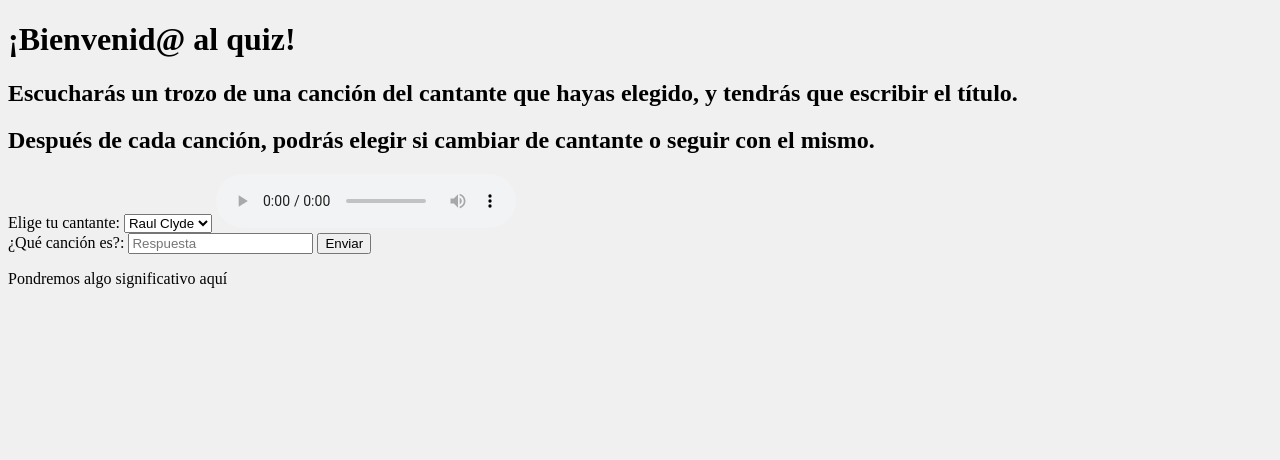
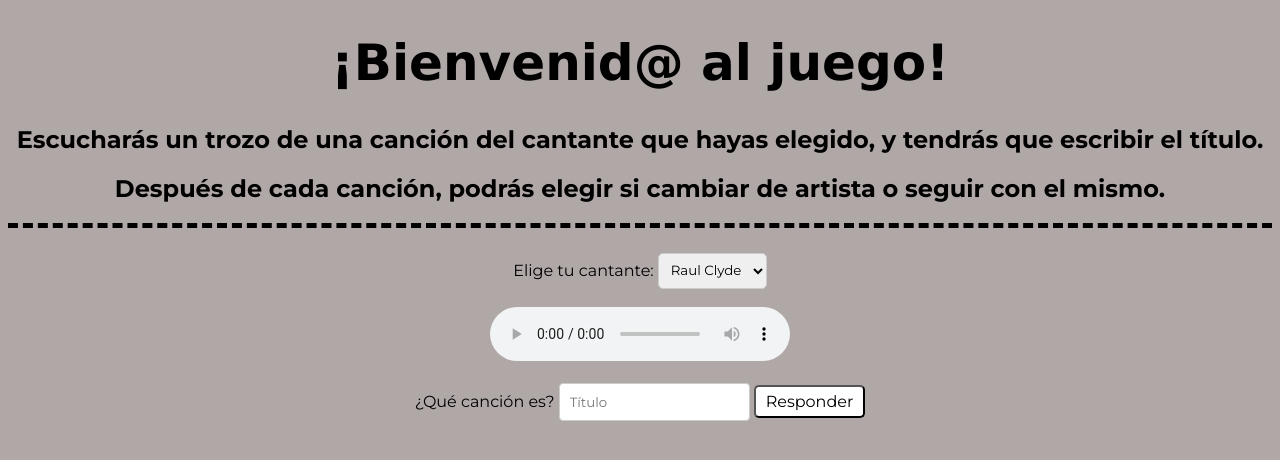
Before and after one commit to kanowest/quiz-cantantes, a Python web app: template templates/index.html in a window 1280 px wide. Shown: the top 460 px of the page. Run offline with Jinja, Linux system fonts and the light colour scheme; the template is opened without the code that fills it, so the values that code supplies are empty.

Commit message:
Mejorando el estilo y la estructura del HTML y CSS para la interfaz del quiz

```diff
--- a/static/css/style.css
+++ b/static/css/style.css
@@ -1,3 +1,58 @@
 body {
-    background-color: #f0f0f0;
+    background-color: #B0A7A7;
 }
+
+h1 {
+    font-size: 50px;
+    text-align: center;
+    font-family: Verdana, Geneva, Tahoma, sans-serif;
+}
+
+h2 {
+    font-family: 'Montserrat', sans-serif;
+    text-align: center;
+}
+
+label {
+    font-family: 'Montserrat', sans-serif;
+}
+
+.cuestionario {
+    border-top: 5px dashed black;
+    text-align: center;
+    padding-top: 25px;
+}
+
+input {
+    /* Puedes probar a buscar propiedades como 'padding' o 'border-radius' */
+    font-family: 'Montserrat', sans-serif;
+    border: 1px solid #ccc;
+    border-radius: 4px;
+    padding: 10px;
+    box-sizing: border-box;
+}
+
+select {
+    font-family: 'Montserrat', sans-serif;
+    border: 1px solid #ccc;
+    border-radius: 5px;
+    padding: 8px;
+}
+
+button {
+    font-family: 'Montserrat', sans-serif;
+    background-color: white;
+    color: black;
+    padding: 5px 10px;
+    font-size: 16px;
+    border-radius: 5px;
+    cursor: pointer;
+}
+
+button:hover {
+    background-color: beige;
+}
+
+button:active {
+    transform: scale(0.95)
+}
--- a/templates/index.html
+++ b/templates/index.html
@@ -2,27 +2,34 @@
 <html lang="es">
 
 <head>
+    <link rel="preconnect" href="https://fonts.googleapis.com">
+    <link rel="preconnect" href="https://fonts.gstatic.com" crossorigin>
+    <link href="https://fonts.googleapis.com/css2?family=Montserrat:ital,wght@0,100..900;1,100..900&display=swap"
+        rel="stylesheet">
     <link rel="stylesheet" href="../static/css/style.css">
     <meta charset="UTF-8">
     <title>Quiz cantantes</title>
 </head>
 
 <body>
-    <h1>¡Bienvenid@ al quiz!</h1>
+    <h1>¡Bienvenid@ al juego!</h1>
     <h2> Escucharás un trozo de una canción del cantante que hayas elegido, y tendrás que escribir el título. </h2>
-    <h2> Después de cada canción, podrás elegir si cambiar de cantante o seguir con el mismo. </h2>
-    <label for="cantante">Elige tu cantante:</label>
+    <h2> Después de cada canción, podrás elegir si cambiar de artista o seguir con el mismo. </h2>
+    <div class="cuestionario">
+        <label for="cantante"> Elige tu cantante:</label>
         <select id="cantante" name="cantante_elegido">
             <option value="raul_clyde">Raul Clyde</option>
         </select>
+        <br> <br>
         <audio src="audio.mp3" controls> </audio>
+        <br> <br>
         <form action="nosequeponeraqui" method="POST">
-        <label for="respuesta">¿Qué canción es?:</label>
-        <input type="text" id="respuesta" name="respuesta" placeholder="Respuesta" required>
-
-        <button type="submit">Enviar</button>
+            <label for="respuesta">¿Qué canción es?</label>
+            <input type="text" id="respuesta" name="respuesta" placeholder="Título" required>
+            <button type="submit">Responder</button>
         </form>
-    <p id="mensaje_respuesta"> Pondremos algo significativo aquí </p>
+    </div>
+    <!-- <p id="mensaje_respuesta"> Pondremos algo significativo aquí </p> -->
 </body>
 
 </html>
```
Lines whose indentation alone changed are shown as unchanged.
